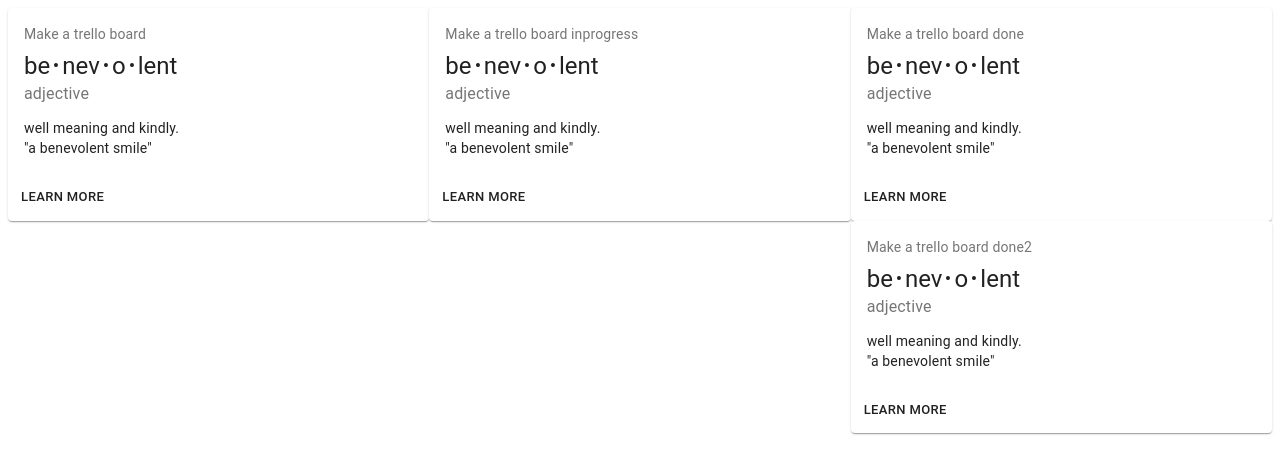
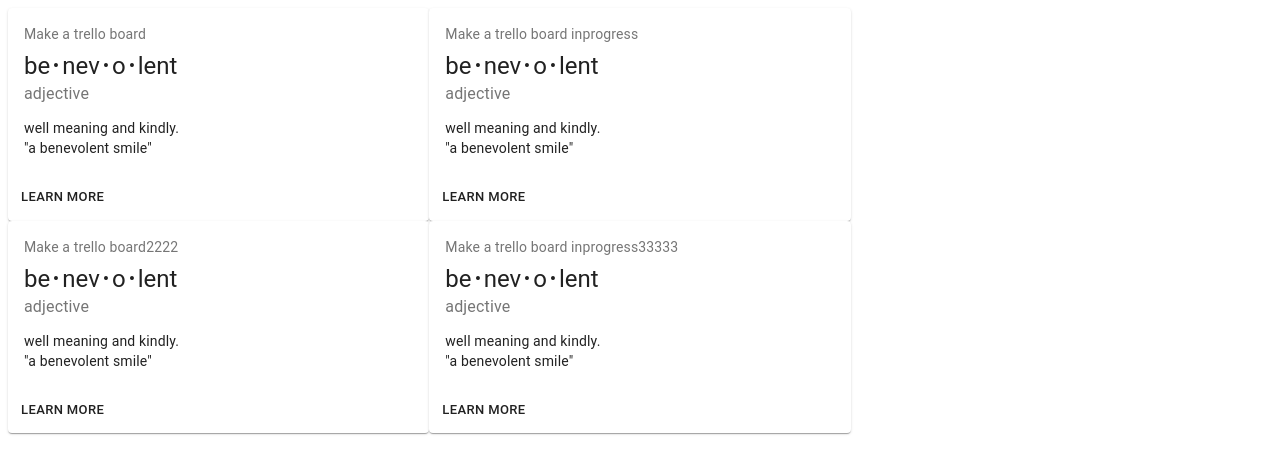
Before and after one commit to Nick00Hash/kanban-board, a React (Create React App) app: page / in a window 1280 px wide. Shown: the top 474 px of the page. Built offline with nearby package versions, Linux system fonts and the light colour scheme.

Commit message:
working card dnd

```diff
--- a/package.json
+++ b/package.json
@@ -9,6 +9,7 @@
     "@testing-library/react": "^9.3.2",
     "@testing-library/user-event": "^7.1.2",
     "react": "^16.13.1",
+    "react-beautiful-dnd": "^13.0.0",
     "react-dom": "^16.13.1",
     "react-scripts": "3.4.3"
   },
--- a/src/ui/CardTile.js
+++ b/src/ui/CardTile.js
@@ -1,10 +1,15 @@
 import React from 'react';
 import { makeStyles } from '@material-ui/core/styles';
 import { Card, CardActions, CardContent, Button, Typography } from '@material-ui/core';
+import { Draggable } from 'react-beautiful-dnd'
 
 const useStyles = makeStyles({
   root: {
     minWidth: 275,
+  },
+  rootColor: {
+    minWidth: 275,
+    backgroundColor: 'lightgreen'
   },
   bullet: {
     display: 'inline-block',
@@ -24,7 +29,14 @@ const useStyles = makeStyles({
   const bull = <span className={classes.bullet}>•</span>;
 
   return (
-    <Card className={classes.root}>
+    <Draggable draggableId={props.card.title} index={props.index}>
+      {(provided, snapshot) => (
+        <div
+          {...provided.draggableProps}
+          {...provided.dragHandleProps}
+          ref={provided.innerRef}
+        >
+          <Card className={ (snapshot.isDragging ? classes.rootColor : classes.root) }>
             <CardContent>
               <Typography className={classes.title} color="textSecondary" gutterBottom>
                 {props.card.title}
@@ -45,6 +57,9 @@ const useStyles = makeStyles({
               <Button size="small">Learn More</Button>
             </CardActions>
           </Card>
+        </div>
+      )}
+    </Draggable>
   );
 }
 
--- a/src/ui/Column.js
+++ b/src/ui/Column.js
@@ -1,17 +1,44 @@
 import React from 'react'
+import { makeStyles } from '@material-ui/core/styles';
+import { Droppable } from 'react-beautiful-dnd'
 import { Grid } from "@material-ui/core"
 
 import CardTile from './CardTile'
 
+const useStyles = makeStyles({
+  column: {
+    minHeight: '200px'
+  },
+  columnColored: {
+    minHeight: '200px',
+    transition: 'background-color 0.3s ease',
+    backgroundColor: 'yellow'
+  }
+});
+
 const Column = (props) => {
-  const mappedCards = props.column.cards.map(card=> {
+  const classes = useStyles();
+
+  const mappedCards = props.column.cards.map((card, index) => {
     return (
-      <CardTile key={card.title} card={card} />
+      <CardTile key={card.title} card={card} index={index} />
     )
   })
+
   return (
     <div>
-      {mappedCards}
+      <Droppable droppableId={props.column.columnId}>
+        {(provided, snapshot) => (
+          <div
+            ref={provided.innerRef}
+            {...provided.droppableProps}
+            className={(snapshot.isDraggingOver ? classes.columnColored : classes.column)}
+          >
+            {mappedCards}
+            {provided.placeholder}
+          </div>
+        )}
+      </Droppable>
     </div>
   )
 }
--- a/src/ui/ContainerOfColumns.js
+++ b/src/ui/ContainerOfColumns.js
@@ -1,50 +1,58 @@
 import React, { useState } from "react";
 import { Grid } from "@material-ui/core";
+import { DragDropContext } from 'react-beautiful-dnd'
 
 import Column from "./Column";
 
 const ContainerOfColumns = () => {
+  const [columnOrder, setColumnOrder] = useState(["1", "2", "3"])
   const [board, setBoard] = useState([
     {
-      columnId: 1,
+      columnId: "1",
       title: "To-Do",
       cards: [
         {
-          belongsToColumn: 1,
+          belongsToColumn: "1",
           title: "Make a trello board",
           description: "We need to make a Camden, NJ board",
+          due_date: Date.now(),
+        },
+        {
+          belongsToColumn: "1",
+          title: "Make a trello board2222",
+          description: "We need to make a Camden, NJ board2222",
           due_date: Date.now(),
         },
       ],
     },
     {
-      columnId: 2,
+      columnId: "2",
       title: "In Progress",
       cards: [
         {
-          belongsToColumn: 2,
+          belongsToColumn: "2",
           title: "Make a trello board inprogress",
           description: "We need to make a Camden, NJ board inprogress",
+          due_date: Date.now(),
+        },
+        {
+          belongsToColumn: "2",
+          title: "Make a trello board inprogress33333",
+          description: "We need to make a Camden, NJ board inprogress3333",
           due_date: Date.now(),
         },
       ],
     },
     {
-      columnId: 3,
+      columnId: "3",
       title: "Done",
       cards: [
-        {
-          belongsToColumn: 3,
-          title: "Make a trello board done",
-          description: "We need to make a Camden, NJ board done",
-          due_date: Date.now(),
-        },
-        {
-          belongsToColumn: 3,
-          title: "Make a trello board done2",
-          description: "We need to make a Camden, NJ board done",
-          due_date: Date.now(),
-        },
+        // {
+        //   belongsToColumn: "3",
+        //   title: "Make a trello board done",
+        //   description: "We need to make a Camden, NJ board done",
+        //   due_date: Date.now(),
+        // },
       ],
     },
   ]); // Complex state containing user data of columns/cards/etc
@@ -52,11 +60,76 @@ const ContainerOfColumns = () => {
   const dynamicColumnDesktop = 4; // Math.floor(board.length) This will be 12 divided by the number of columns rounded down.
   const dynamicColumnMobile = 6; // Math.floor(board.length) This will be 12 divided by the number of columns rounded down.
 
-  const mappedColumns = board.map((column) => {
+  const onDragEnd = (result) => {
+    if (!result.destination) {
+      return;
+    }
+
+    if (
+      result.destination.droppableId === result.source.droppableId &&
+      result.destination.index === result.source.index
+    ) {
+      return;
+    }
+
+    const sourceColumn = board.find((column) => column.columnId === result.source.droppableId)
+    const destinationColumn = board.find((column) => column.columnId === result.destination.droppableId)
+    const draggedCard = sourceColumn.cards.find(card => card.title === result.draggableId)
+
+    if (sourceColumn === destinationColumn) {
+      const cards = Array.from(sourceColumn.cards)
+      cards.splice(result.source.index, 1)
+      cards.splice(result.destination.index, 0, draggedCard)
+
+      const updatedColumn = {
+        ...sourceColumn,
+        cards: cards
+      }
+
+      const updatedState = () => {
+        const columns = Array.from(board)
+        const columnIndex = columns.findIndex((column) => column.columnId === updatedColumn.columnId )
+        columns[columnIndex] = updatedColumn
+        return columns
+      }
+
+      setBoard(updatedState())
+      return;
+    }
+
+    const sourceCards = Array.from(sourceColumn.cards)
+    sourceCards.splice(result.source.index, 1)
+    const newSourceColumn = {
+      ...sourceColumn,
+      cards: sourceCards
+    }
+
+    const destinationCards = Array.from(destinationColumn.cards)
+    destinationCards.splice(result.destination.index, 0, draggedCard)
+    const newDestinationColumn = {
+      ...destinationColumn,
+      cards: destinationCards
+    }
+
+    const updatedState = () => {
+      const columns = Array.from(board)
+      const newDestinationIndex = columns.findIndex((column) => column.columnId === newDestinationColumn.columnId)
+      const newSourceIndex = columns.findIndex((column) => column.columnId === newSourceColumn.columnId)
+      columns[newDestinationIndex] = newDestinationColumn
+      columns[newSourceIndex] = newSourceColumn
+      return columns
+    }
+
+    setBoard(updatedState())
+  }
+
+  const mappedColumns = columnOrder.map((columnId) => {
+    const column = board.find((column) => column.columnId === columnId)
+
     return (
       <Grid
         item
-        key={column.title}
+        key={column.columnId}
         xs={dynamicColumnMobile}
         md={dynamicColumnDesktop}
       >
@@ -65,7 +138,13 @@ const ContainerOfColumns = () => {
     );
   });
 
-  return <Grid container>{mappedColumns}</Grid>;
+  return (
+    <Grid container>
+      <DragDropContext onDragEnd={onDragEnd}>
+        {mappedColumns}
+      </DragDropContext>
+    </Grid>
+  );
 };
 
 export default ContainerOfColumns;
```
Also changed, not shown: 1 other file (tests, documents, lock files or other folders). Lines whose indentation alone changed are shown as unchanged.
